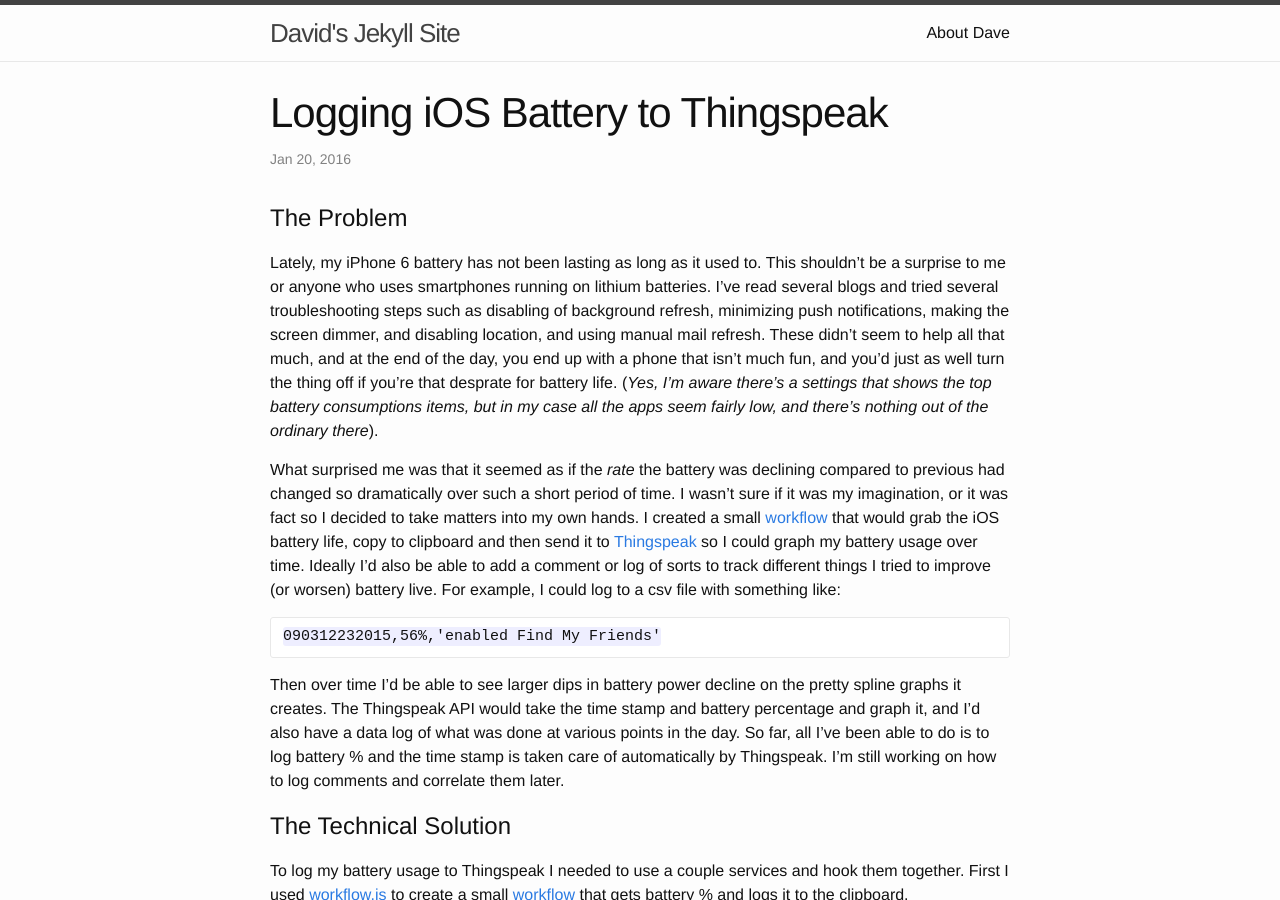
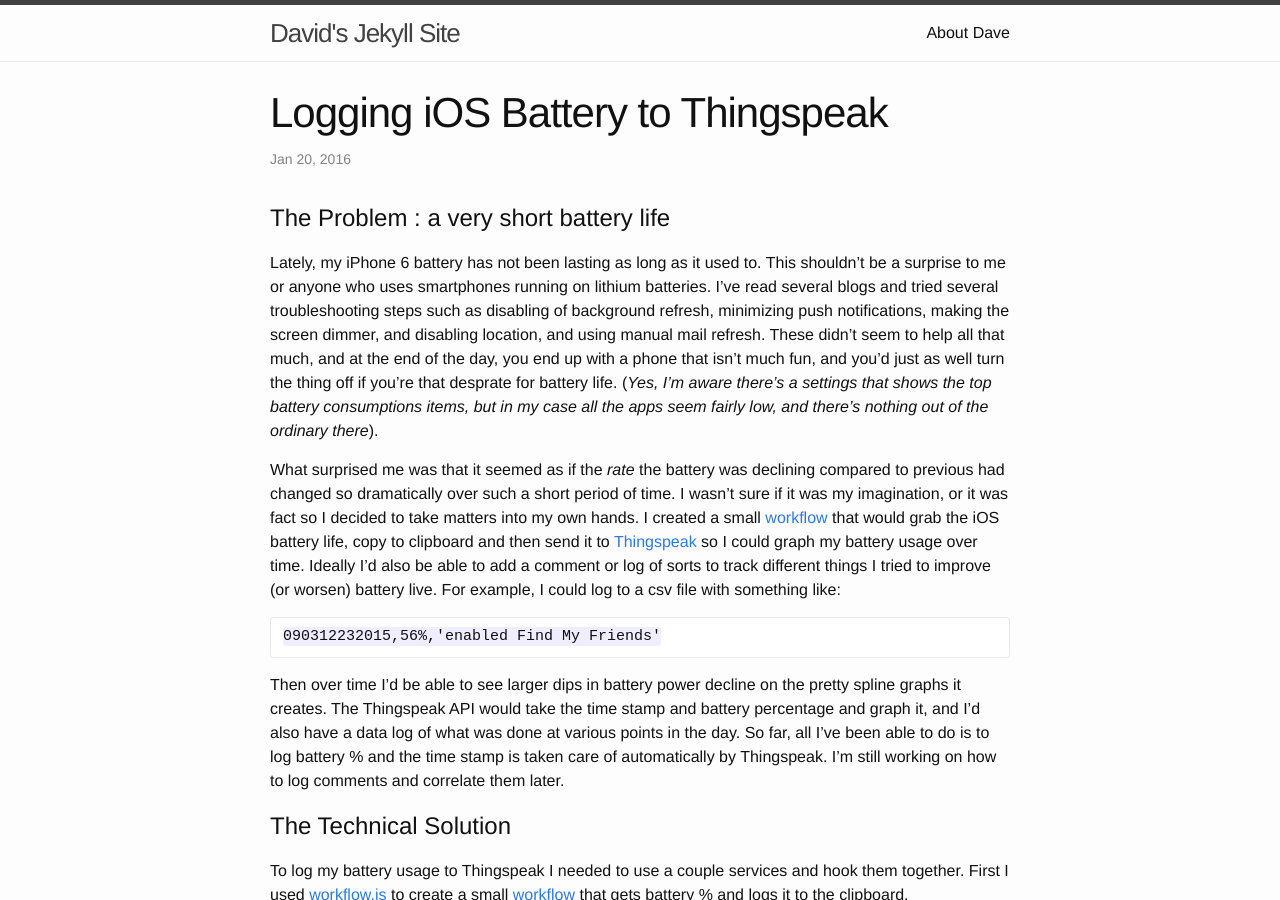
Before and after one commit to wireddude/wireddude.github.io, a Jekyll site: the page built from _posts/2016-01-20-logging-iOS-battery.md, in a window 1280 px wide and 900 px high. Built offline with Jekyll 4.4.1, drawn with Linux system fonts in a browser that asks for light colours.

Commit message:
Created :_posts/2016-01-20-logging-iOS-battery.md

```diff
--- a/_posts/2016-01-20-logging-iOS-battery.md
+++ b/_posts/2016-01-20-logging-iOS-battery.md
@@ -5,7 +5,7 @@ title:  " Logging iOS Battery to Thingspeak"
 date:   2016-01-20 18:14:00
 categories: article
 ---
-# The Problem
+# The Problem : a very short battery life
 Lately, my iPhone 6 battery has not been lasting as long as it used to. This shouldn't be a surprise to me or anyone who uses smartphones running on lithium batteries. I've read several blogs and tried several troubleshooting steps such as disabling of background refresh, minimizing push notifications, making the screen dimmer, and disabling location, and using manual mail refresh. These didn't seem to help all that much, and at the end of the day, you end up with a phone that isn't much fun, and you'd  just as well turn the thing off if you're that desprate for battery life. (*Yes, I'm aware there's a settings that shows the top battery consumptions items, but in my case all the apps seem fairly low, and there's nothing out of the ordinary there*).
 
 What surprised me was that it seemed as if the *rate* the battery was declining compared to previous had changed so dramatically over such a short period of time. I wasn't sure if it was my imagination, or it was fact so I decided to take matters into my own hands. I created a small [workflow](https://workflow.is/workflows/9ea2c71acbe84bffb40d95517f741a07) that would grab the iOS battery life, copy to clipboard and then send it to [Thingspeak](http://www.thingspeak.com) so I could graph my battery usage over time. Ideally I'd also be able to add a comment or log of sorts to track different things I tried to improve (or worsen) battery live. For example, I could log to a csv file with something like:
```
